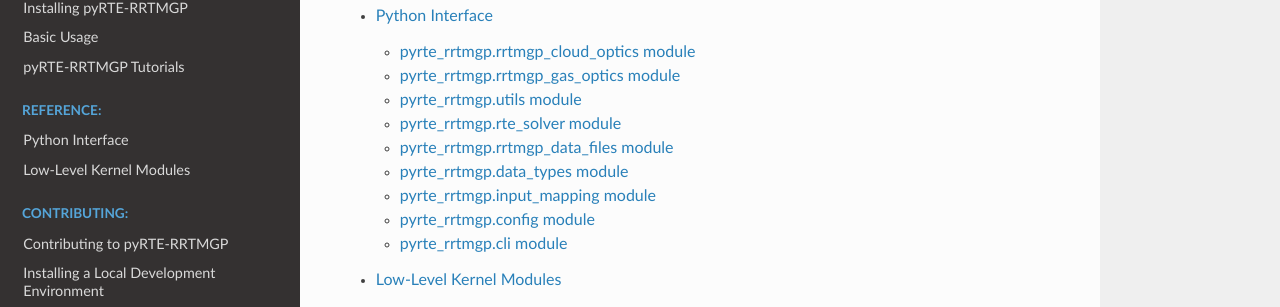
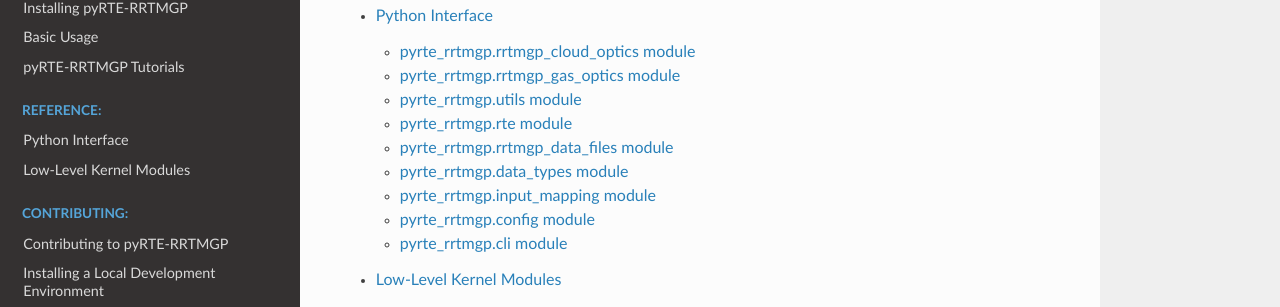
Before and after one commit to earth-system-radiation/pyRTE-RRTMGP, a Sphinx documentation site: the page built from docs/source/index.rst, in a window 1280 px wide and 900 px high, scrolled down 528 px. Shown: the part 144-451 px from the top of the window. Built offline with Sphinx 7.4.7 and the Read the Docs theme 3.1.0, drawn with Linux system fonts in a browser that asks for light colours.

Commit message:
Update doc generation, unused example

```diff
--- a/docs/source/reference/pyrte_rrtmgp_python_modules.rst
+++ b/docs/source/reference/pyrte_rrtmgp_python_modules.rst
@@ -31,10 +31,10 @@ pyrte\_rrtmgp.utils module
    :undoc-members:
    :show-inheritance:
 
-pyrte\_rrtmgp.rte_solver module
+pyrte\_rrtmgp.rte module
 -------------------------------
 
-.. automodule:: pyrte_rrtmgp.rte_solver
+.. automodule:: pyrte_rrtmgp.rte
    :members:
    :undoc-members:
    :show-inheritance:
```
Also changed, not shown: 1 other file.
